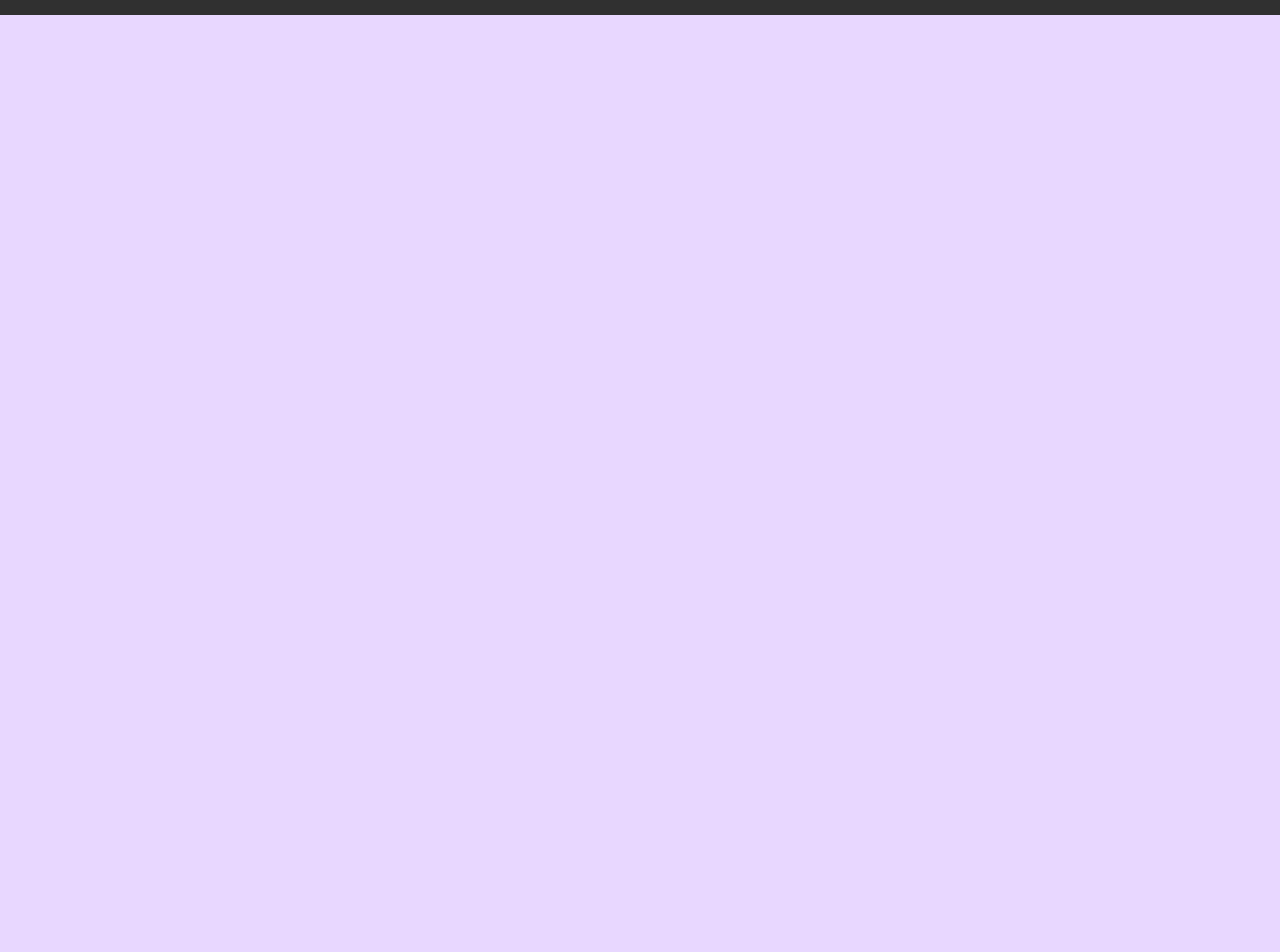
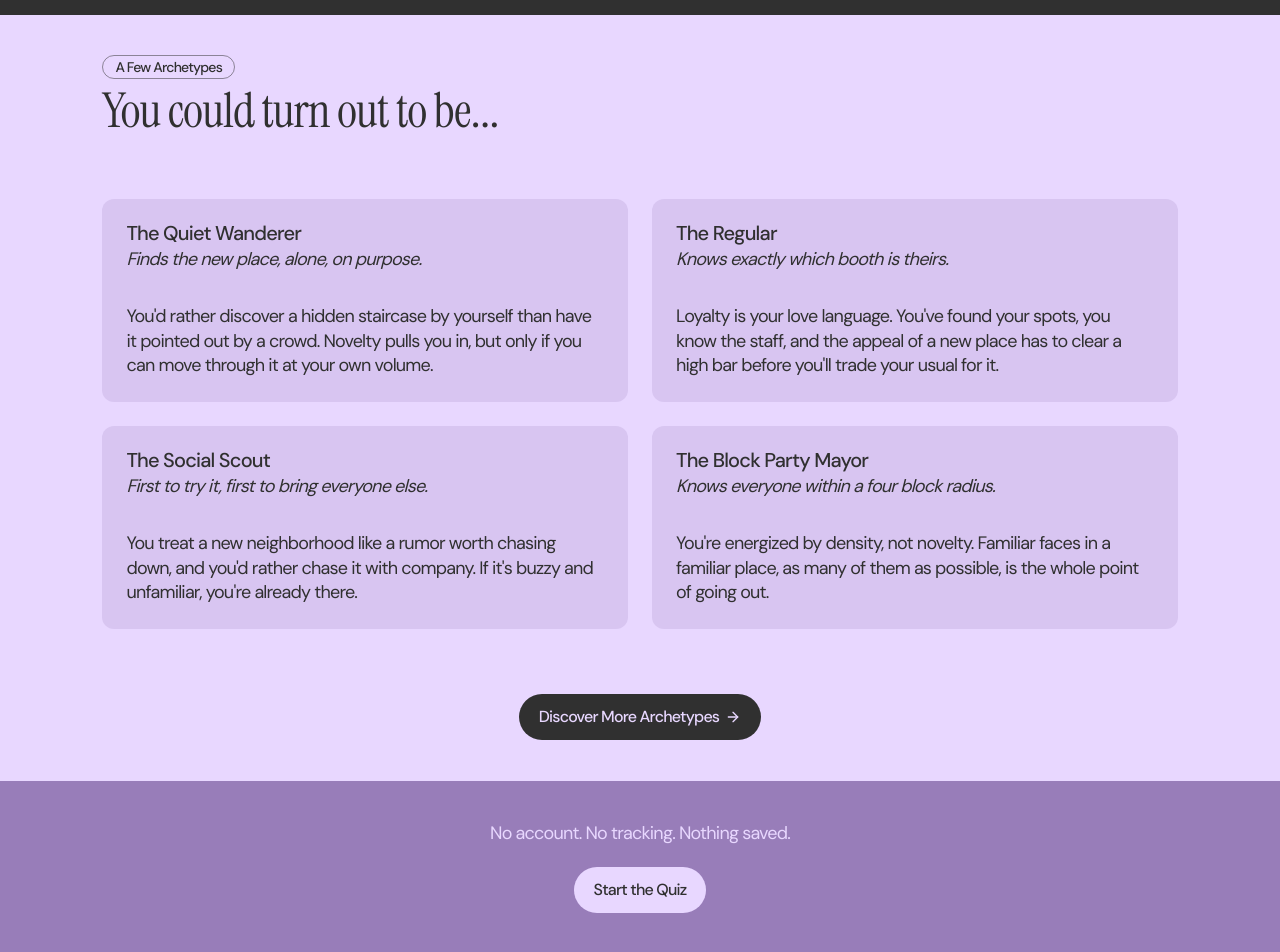
Before and after one commit to jmaduafo/vana, a Next.js app: page / in a window 1280 px wide. Shown: the part 1136-2088 px from the top of the page. Before the commit the page ends 1151 px from the top, so only its background shows below. Built offline with nearby package versions, Linux system fonts and the light colour scheme.

Commit message:
finished styling landing page; added radial chart for archetypes

```diff
--- a/app/page.tsx
+++ b/app/page.tsx
@@ -1,4 +1,6 @@
 import Navbar from "@/components/navbar/Navbar";
+import Archetypes from "@/components/pages/landing/Archetypes";
+import Footer from "@/components/pages/landing/Footer";
 import Hero from "@/components/pages/landing/Hero";
 import HowItWorks from "@/components/pages/landing/HowItWorks";
 
@@ -9,7 +11,9 @@ export default function Home() {
       <main className="">
         <Hero/>
         <HowItWorks/>
+        <Archetypes/>
       </main>
+      <Footer/>
     </div>
   );
 }
--- a/components/headings/Header2.tsx
+++ b/components/headings/Header2.tsx
@@ -8,7 +8,7 @@ function Header2({
   readonly text: string;
   readonly className?: string;
 }) {
-  return <h2 className={cn("text-4xl lg:text-5xl 2xl:text-6xl leading-none", className)}>{text}</h2>;
+  return <h2 className={cn("font-serif text-4xl lg:text-5xl 2xl:text-6xl leading-none", className)}>{text}</h2>;
 }
 
 export default Header2
--- /dev/null
+++ b/components/pages/archetypes/RadarChart.tsx
@@ -0,0 +1,92 @@
+import { AXES, AXIS_LABELS, VibeVector } from "@/lib/types";
+import { toChartScale } from "@/lib/scoring";
+
+const SIZE = 340;
+const CENTER = SIZE / 2;
+const RADIUS = 118;
+const RINGS = [0.2, 0.4, 0.6, 0.8, 1];
+
+function pointFor(index: number, magnitude: number) {
+  // Start at top (-90deg), go clockwise, 5 axes evenly spaced.
+  const angle = -Math.PI / 2 + (index * 2 * Math.PI) / AXES.length;
+  const r = magnitude * RADIUS;
+  return {
+    x: CENTER + r * Math.cos(angle),
+    y: CENTER + r * Math.sin(angle),
+  };
+}
+
+export default function RadarChart({ vector }: { readonly vector: VibeVector }) {
+  const values = AXES.map((axis) => toChartScale(vector[axis]) / 10); // 0..1
+
+  const dataPoints = values.map((v, i) => pointFor(i, v));
+  const dataPath = dataPoints.map((p) => `${p.x},${p.y}`).join(" ");
+
+  return (
+    <svg viewBox={`0 0 ${SIZE} ${SIZE + 40}`} className="w-full max-w-sm mx-auto" role="img" aria-label="Personality vibe diagram">
+      <g transform="translate(0, 10)">
+        {/* Concentric rings */}
+        {RINGS.map((r) => {
+          const ringPoints = AXES.map((_, i) => pointFor(i, r));
+          const path = ringPoints.map((p) => `${p.x},${p.y}`).join(" ");
+          return (
+            <polygon
+              key={r}
+              points={path}
+              fill="none"
+              stroke="#B98A2E"
+              strokeOpacity={0.25}
+              strokeWidth={1}
+            />
+          );
+        })}
+
+        {/* Axis spokes + labels */}
+        {AXES.map((axis, i) => {
+          const outer = pointFor(i, 1.18);
+          const labelPoint = pointFor(i, 1.34);
+          const { name } = AXIS_LABELS[axis];
+          return (
+            <g key={axis}>
+              <line
+                x1={CENTER}
+                y1={CENTER}
+                x2={outer.x}
+                y2={outer.y}
+                stroke="#B98A2E"
+                strokeOpacity={0.35}
+                strokeWidth={1}
+              />
+              <text
+                x={labelPoint.x}
+                y={labelPoint.y}
+                textAnchor="middle"
+                dominantBaseline="middle"
+                className="fill-ink-soft font-mono"
+                style={{ fontSize: 10, letterSpacing: "0.06em", textTransform: "uppercase" }}
+              >
+                {name}
+              </text>
+            </g>
+          );
+        })}
+
+        {/* Data polygon */}
+        <polygon
+          points={dataPath}
+          fill="#3F6B52"
+          fillOpacity={0.35}
+          stroke="#3F6B52"
+          strokeWidth={2}
+          strokeLinejoin="round"
+        />
+        {dataPoints.map((p, i) => (
+          <circle key={i + 1} cx={p.x} cy={p.y} r={3.5} fill="#8C3B41" stroke="#ECE3CC" strokeWidth={1} />
+        ))}
+
+        {/* Center mark */}
+        <circle cx={CENTER} cy={CENTER} r={2} fill="#16241D" />
+      </g>
+    </svg>
+  );
+}
--- a/components/pages/landing/Archetypes.tsx
+++ b/components/pages/landing/Archetypes.tsx
@@ -1,9 +1,47 @@
-import React from 'react'
+import LandingContainer from "@/components/containers/LandingContainer";
+import Header2 from "@/components/headings/Header2";
+import Header6 from "@/components/headings/Header6";
+import Paragraph from "@/components/headings/Paragraph";
+import { Badge } from "@/components/ui/badge";
+import { Button } from "@/components/ui/button";
+import { ARCHETYPES } from "@/lib/archetypes";
+import { ArrowRight } from "lucide-react";
+import React from "react";
 
 function Archetypes() {
   return (
-    <div>Archetypes</div>
-  )
+    <LandingContainer>
+      <div className="flex flex-col gap-16">
+        <div className="flex flex-col gap-2">
+          <Badge className="capitalize" variant={"outline"}>
+            A few archetypes
+          </Badge>
+          <Header2 text="You could turn out to be..." />
+        </div>
+        <div className="grid md:grid-cols-2 gap-6">
+          {ARCHETYPES.slice(0, 4).map((arch) => {
+            return (
+              <div
+                className="flex flex-col gap-8 p-6 bg-accent/20 hover:bg-accent/40 duration-300 rounded-xl "
+                key={arch.name}
+              >
+                <div className="flex flex-col gap-1">
+                  <Header6 className="font-medium" text={arch.name} />
+                  <Paragraph className="italic" text={arch.tagline} />
+                </div>
+                <Paragraph text={arch.description} />
+              </div>
+            );
+          })}
+        </div>
+        <div className="flex justify-center">
+          <Button size="lg" className="capitalize">
+            Discover more archetypes <ArrowRight />
+          </Button>
+        </div>
+      </div>
+    </LandingContainer>
+  );
 }
 
-export default Archetypes
+export default Archetypes;
--- a/components/pages/landing/Footer.tsx
+++ b/components/pages/landing/Footer.tsx
@@ -1,9 +1,19 @@
-import React from 'react'
+import LandingContainer from "@/components/containers/LandingContainer";
+import Paragraph from "@/components/headings/Paragraph";
+import { Button } from "@/components/ui/button";
+import React from "react";
 
 function Footer() {
   return (
-    <div>Footer</div>
-  )
+    <footer>
+      <LandingContainer className="bg-accent text-background">
+        <div className="flex flex-col items-center gap-5">
+          <Paragraph text="No account. No tracking. Nothing saved." />
+          <Button variant={"secondary"} size="lg">Start the Quiz</Button>
+        </div>
+      </LandingContainer>
+    </footer>
+  );
 }
 
-export default Footer
+export default Footer;
--- a/components/pages/landing/Hero.tsx
+++ b/components/pages/landing/Hero.tsx
@@ -22,7 +22,7 @@ function Hero() {
             />
           </div>
           <div>
-            <Button>Take the quiz - 2 mins</Button>
+            <Button size={"lg"}>Take the quiz - 2 mins</Button>
           </div>
         </div>
         <div className="flex-1">
--- a/components/ui/badge.tsx
+++ b/components/ui/badge.tsx
@@ -15,7 +15,7 @@ const badgeVariants = cva(
         destructive:
           "bg-destructive/10 text-destructive focus-visible:ring-destructive/20 dark:bg-destructive/20 dark:focus-visible:ring-destructive/40 [a]:hover:bg-destructive/20",
         outline:
-          "border-border text-foreground [a]:hover:bg-muted [a]:hover:text-muted-foreground",
+          "border-foreground/50 text-foreground [a]:hover:bg-muted [a]:hover:text-muted-foreground",
         outlineAlt:
           "border-background text-background [a]:hover:bg-muted [a]:hover:text-muted-foreground",
         ghost:
--- a/components/ui/button.tsx
+++ b/components/ui/button.tsx
@@ -12,7 +12,7 @@ const buttonVariants = cva(
         outline:
           "border-foreground bg-background hover:bg-muted hover:text-foreground aria-expanded:bg-muted aria-expanded:text-foreground dark:border-input dark:bg-input/30 dark:hover:bg-input/50",
         secondary:
-          "bg-secondary text-secondary-foreground hover:bg-[color-mix(in_oklch,var(--secondary),var(--foreground)_5%)] aria-expanded:bg-secondary aria-expanded:text-secondary-foreground",
+          "bg-background text-foreground hover:bg-background/70 aria-expanded:bg-secondary aria-expanded:text-secondary-foreground",
         ghost:
           "hover:bg-muted hover:text-foreground aria-expanded:bg-muted aria-expanded:text-foreground dark:hover:bg-muted/50",
         destructive:
@@ -24,7 +24,7 @@ const buttonVariants = cva(
           "h-10 gap-1.5 px-5 in-data-[slot=button-group]:rounded-md has-data-[icon=inline-end]:pr-2 has-data-[icon=inline-start]:pl-2",
         xs: "h-6 gap-1 rounded-[min(var(--radius-md),8px)] px-2 text-xs in-data-[slot=button-group]:rounded-md has-data-[icon=inline-end]:pr-1.5 has-data-[icon=inline-start]:pl-1.5 [&_svg:not([class*='size-'])]:size-3",
         sm: "h-8 gap-1 rounded-[min(var(--radius-md),10px)] px-2.5 in-data-[slot=button-group]:rounded-md has-data-[icon=inline-end]:pr-1.5 has-data-[icon=inline-start]:pl-1.5",
-        lg: "h-11 gap-1.5 px-2.5 has-data-[icon=inline-end]:pr-2 has-data-[icon=inline-start]:pl-2",
+        lg: "h-12 gap-1.5 px-5 text-base has-data-[icon=inline-end]:pr-2 has-data-[icon=inline-start]:pl-2",
         icon: "size-9",
         "icon-xs":
           "size-6 rounded-[min(var(--radius-md),8px)] in-data-[slot=button-group]:rounded-md [&_svg:not([class*='size-'])]:size-3",
```
